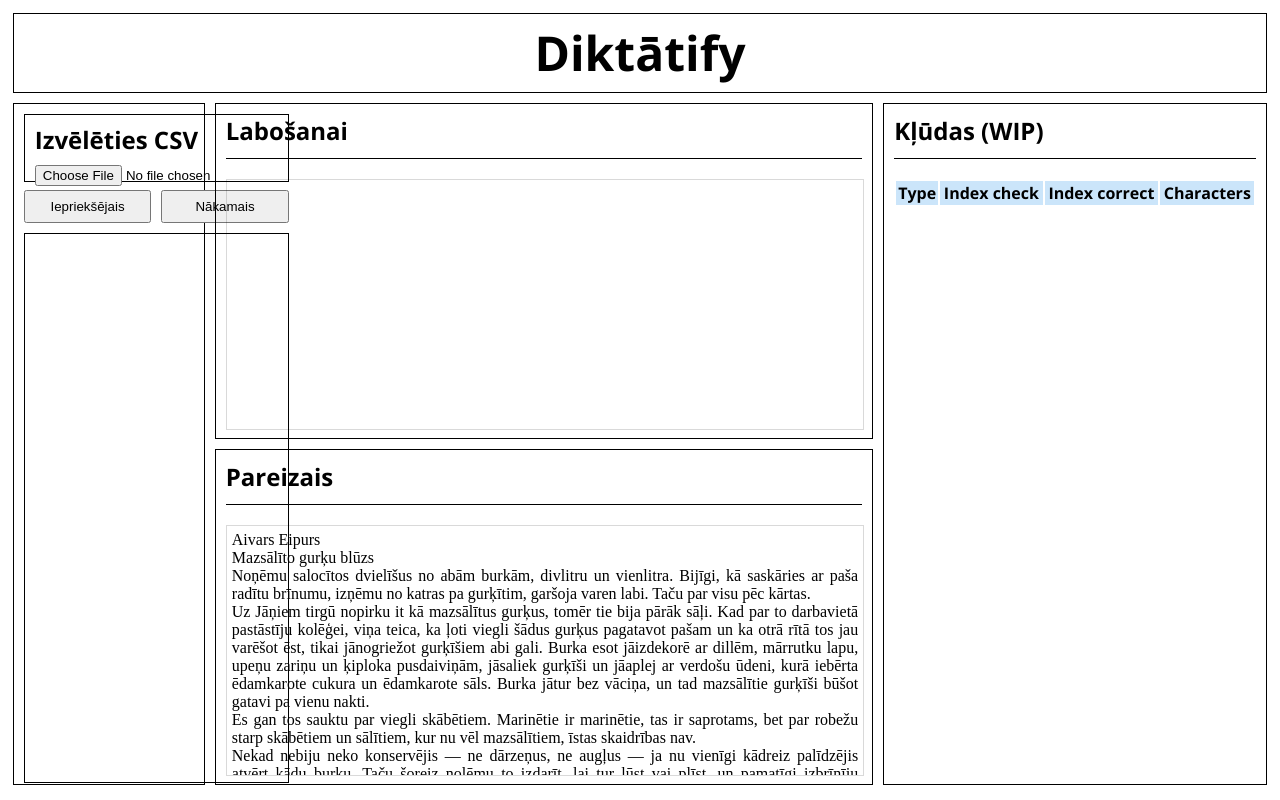
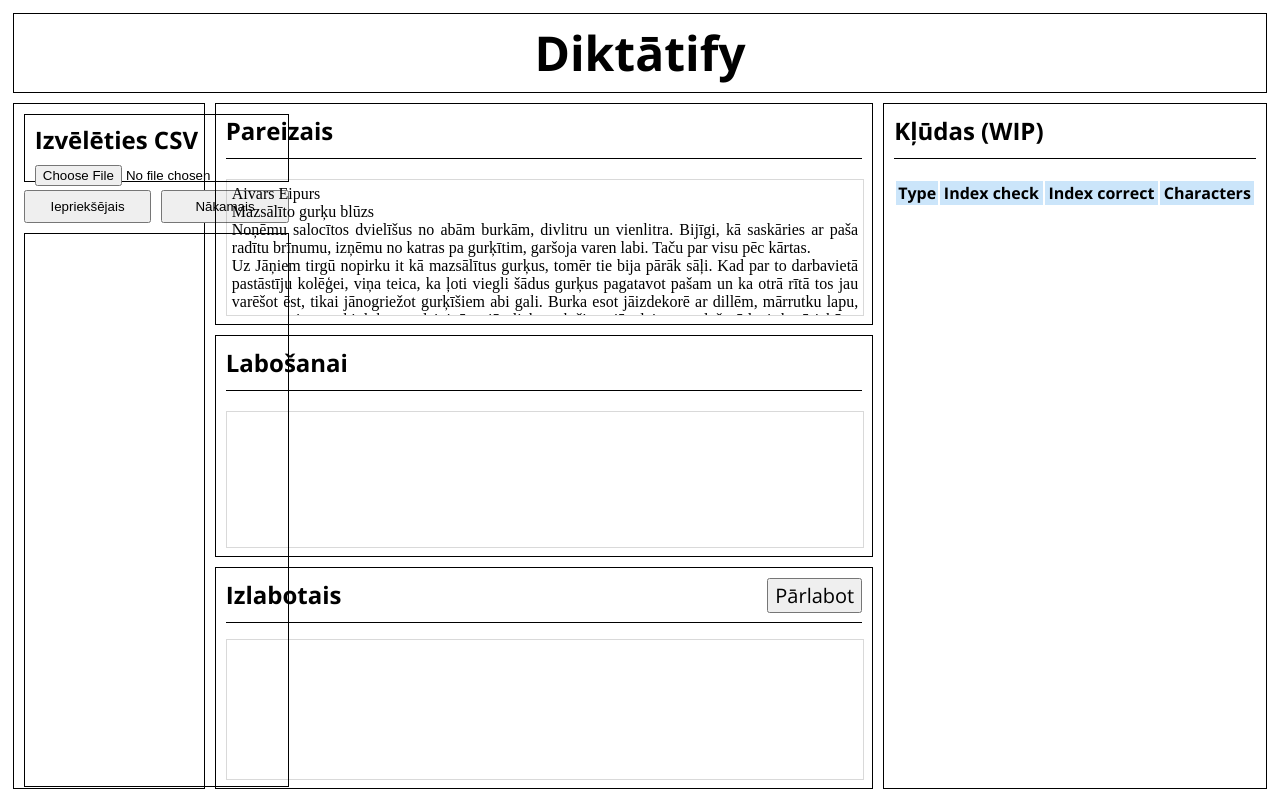
Before and after one commit to R1GProg/LV-Diktats, a Svelte app: page / in a window 1280 px wide. Built offline with nearby package versions, Linux system fonts and the light colour scheme.

Commit message:
Real-time essay editing

```diff
--- a/src/App.svelte
+++ b/src/App.svelte
@@ -12,11 +12,24 @@
 	let checkID = "";
 	let activeDiff: Action[] = [];
 	let checkEssayBox: EssayBox;
+	let editableCheckEssayBox: EssayBox;
+	let correctEssayBox: EssayBox;
 
 	function onSelect(e: CustomEvent) {
 		const entry = e.detail.entry as EssayEntry;
 		checkText = entry.text;
 		checkID = entry.id;
+
+		const diff = new Diff_ONP(checkText, correctText);
+		diff.calc();
+		activeDiff = diff.getSequence();
+
+		checkEssayBox.set(checkText, activeDiff);
+	}
+
+	function onRecorrectClick() {
+		correctText = correctEssayBox.getText();
+		checkText = editableCheckEssayBox.getText();
 
 		const diff = new Diff_ONP(checkText, correctText);
 		diff.calc();
@@ -45,13 +58,21 @@
 	</div>
 
 	<div class="essay essay1">
-		<h2>Labošanai {#if checkID}- ID {checkID}{/if}</h2>
-		<EssayBox bind:this={checkEssayBox}/>
+		<h2>Pareizais</h2>
+		<EssayBox text={correctText} bind:this={correctEssayBox} editable={true}/>
 	</div>
 
 	<div class="essay essay2">
-		<h2>Pareizais</h2>
-		<EssayBox text={correctText}/>
+		<h2>Labošanai {#if checkID}- ID {checkID}{/if}</h2>
+		<EssayBox text={checkText} bind:this={editableCheckEssayBox} editable={true}/>
+	</div>
+
+	<div class="essay essay3">
+		<div class="head">
+			<h2>Izlabotais</h2>
+			<button on:click={onRecorrectClick}>Pārlabot</button>
+		</div>
+		<EssayBox bind:this={checkEssayBox}/>
 	</div>
 
 	<div class="diff">
@@ -64,8 +85,8 @@
 	main {
 		display: grid;
 		grid-template-columns: 15vw auto 30vw;
-		grid-template-rows: 10vh 42vh 42vh;
-		grid-template-areas: "header header header" "select essay1 diff" "select essay2 diff";
+		grid-template-rows: 10vh repeat(3, 27.75vh);
+		grid-template-areas: "header header header" "select essay1 diff" "select essay2 diff" "select essay3 diff";
 		padding: 1vw;
 		gap: 10px;
 		height: calc(100vh - 2vw); // Adjust for padding
@@ -106,6 +127,28 @@
 		&.essay2 {
 			grid-area: essay2;
 		}
+
+		&.essay3 {
+			grid-area: essay3;
+
+			.head {
+				display: grid;
+				grid-template-columns: 1fr auto;
+				border-bottom: 1px solid black;
+				margin-bottom: 1rem;
+
+				h2 {
+					border: none;
+					margin-bottom: 0;
+				}
+
+				button {
+					height: 1.75em;
+					font-size: 1.25rem;
+					font-family: "Open sans", sans-serif;
+				}
+			}
+		}
 	}
 
 	.diff {
--- a/src/components/EssayBox.svelte
+++ b/src/components/EssayBox.svelte
@@ -3,6 +3,7 @@
 	import { v4 as uuidv4 } from "uuid";
 	import type { Action } from "../ts/diff";
 	import HighlightTooltip from "./HighlightTooltip.svelte";
+	export let editable = false;
 	export let text = "";
 	export let diff: Action[] = [];
 	let textContainer: HTMLElement;
@@ -11,6 +12,10 @@
 
 	let textToHTMLIndexTranslation: Record<number, number> = {};
 	let highlightHTMLBuffer: string = "";
+
+	export function getText() {
+		return textContainer.textContent;
+	}
 
 	export function highlightText(start: number, length: number, styleID: number) {
 		if (highlightHTMLBuffer === "") highlightHTMLBuffer = textContainer.innerHTML;
@@ -157,10 +162,6 @@
 		return textToHTMLIndexTranslation[activeShiftIndex] + index;
 	}
 
-	function onHighlightHover(index: number) {
-		console.log(index);
-	}
-
 	onMount(() => {
 		svelteClass = textContainer.className.match(/svelte-.+?( |$)/)[0].trim();
 
@@ -169,7 +170,7 @@
 </script>
 
 <div class="textbox">
-	<span class="container" bind:this={textContainer}>{text}</span>
+	<span class="container" bind:this={textContainer} contenteditable={editable}>{text}</span>
 
 	<!-- A stupid workaround to avoid Svelte style purging for the dynamically added elements -->
 	<span class=".highlight hl-0 hl-1 hl-2"></span>
@@ -192,6 +193,11 @@
 	.container {
 		width: 100%;
 		white-space: pre-line;
+	}
+
+	.container:focus {
+		outline: none;
+		background-color: rgba(230, 200, 20, 0.1);
 	}
 
 	:global(.highlight) {
```
